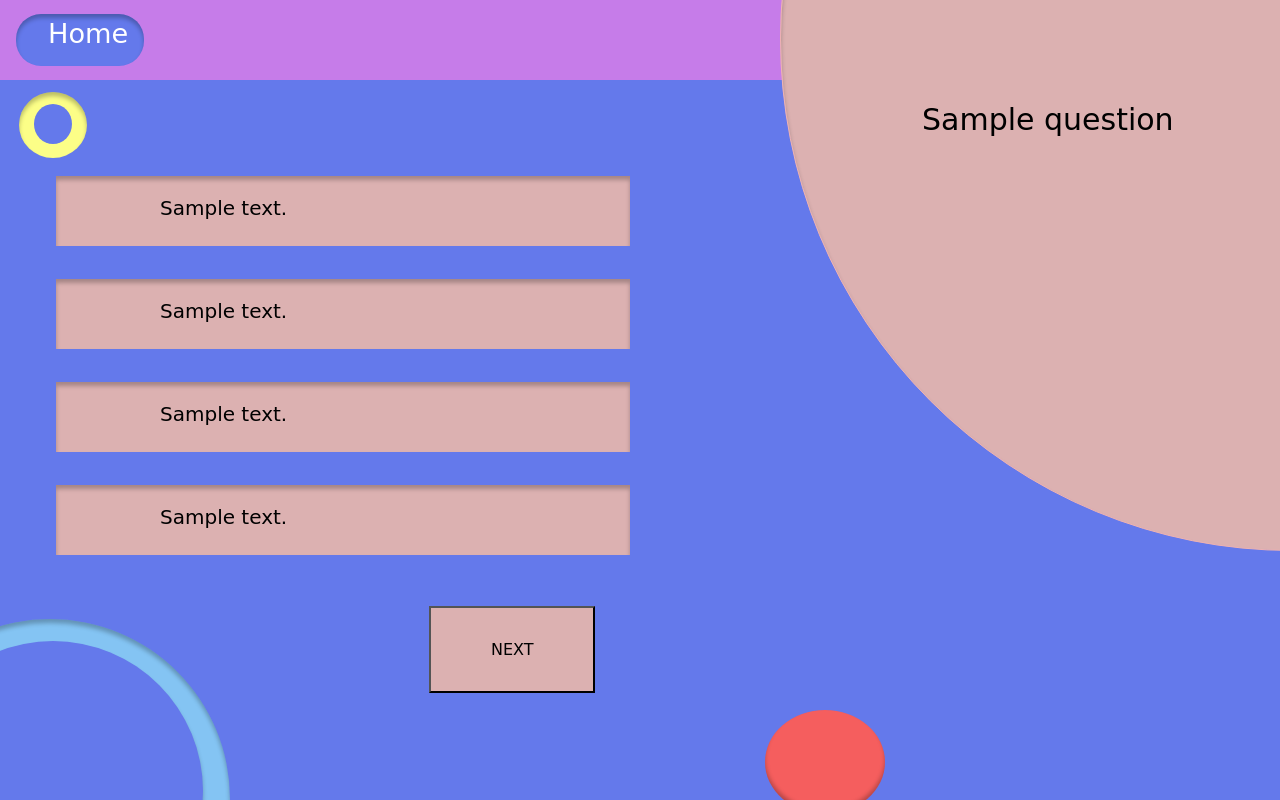
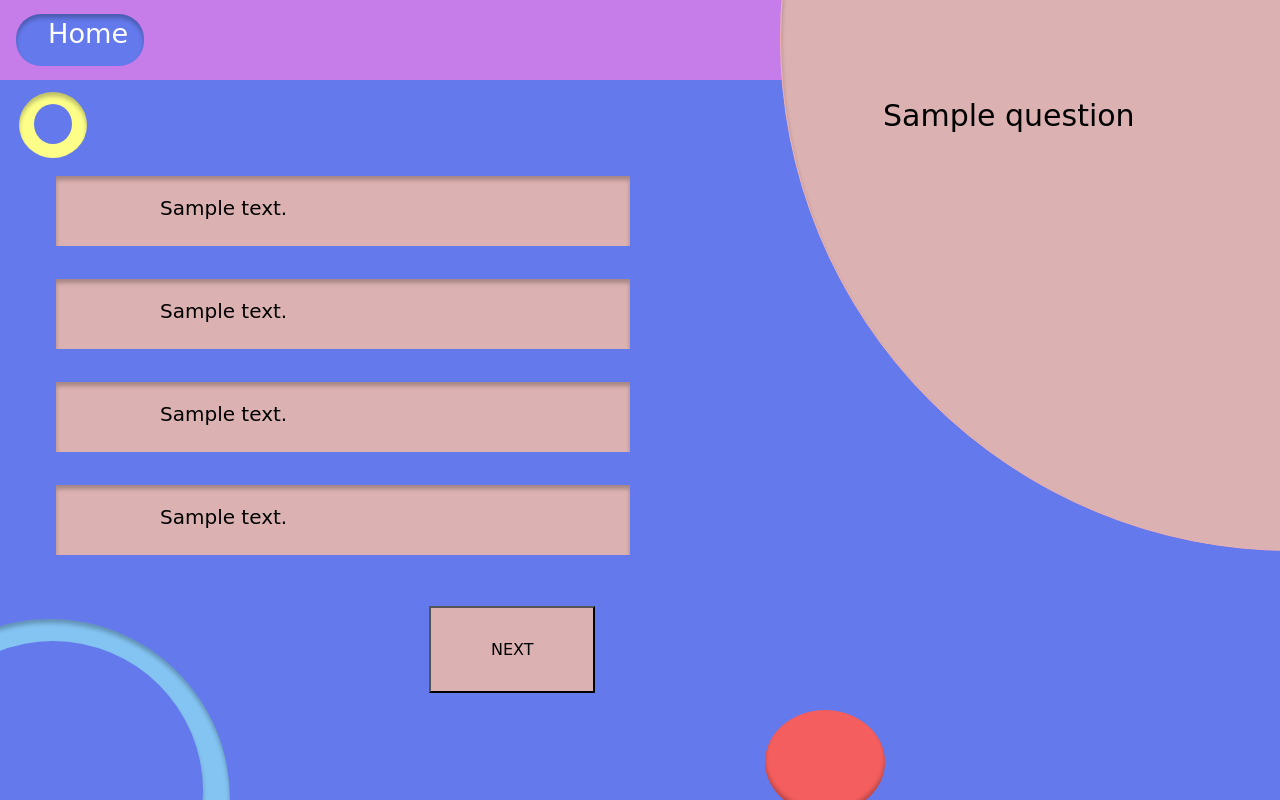
Before and after one commit to yadel23/Trivia-API-Webframe, a Flask app: template templates/quiz.html in a window 1280 px wide. Run offline with Flask 2, Linux system fonts and the light colour scheme; the template is opened without the code that fills it: most values are stand-ins (such as "Sample title", 1, 10 or a date in 2020); some libraries are stand-ins or nearby versions.

Commit message:
All styling fixed

```diff
--- a/static/css/quiz.css
+++ b/static/css/quiz.css
@@ -49,6 +49,9 @@ body {
 input {
   display: none;
 }
+input[type=checkbox]:checked + label {
+  background-color: #FCFE87;
+}
 /* question circle: Ellipse */
 .question_circle{
   position: fixed;
@@ -71,10 +74,10 @@ input {
 /* question txt box */
 .question_txt{
   position: fixed;
-  width: 615px;
-  height: 175px;
-  left: 922px;
-  top: 92px;
+  width: 606px;
+  height: 166px;
+  left: 883px;
+  top: 88px;
   font-style: normal;
   font-weight: normal;
   font-size: 30px;
@@ -111,6 +114,12 @@ label {
   line-height: 4rem;
   margin-bottom: -24px;
 }
+
+label:hover {
+  cursor: pointer;
+  background-color: #FCFE87;
+}
+
 
 #container {
   background: #6479EB;
--- a/templates/quiz.html
+++ b/templates/quiz.html
@@ -27,6 +27,16 @@
 
       <!-- Custom styles for this template -->
       <link rel="stylesheet" href="{{ url_for('static',    filename='css/quiz.css') }}">
+      <script>
+         $(document).ready(function(){
+            $("form").submit(function(){
+               if ($('input:checkbox').filter(':checked').length < 1){
+                  alert("Please Choose an answer");
+                  return false;
+               }
+            });
+         });
+      </script>
   </head>
 
    <body>
```
